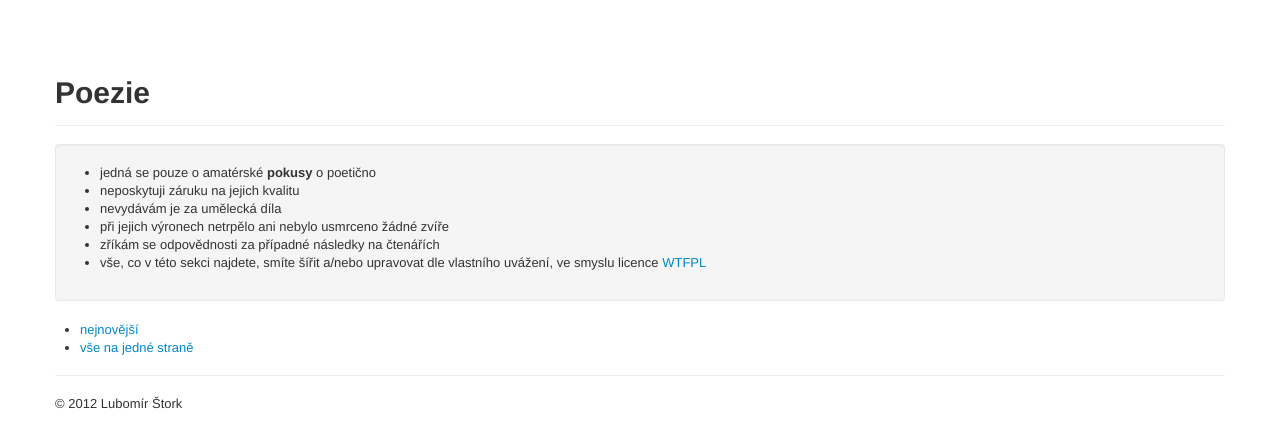
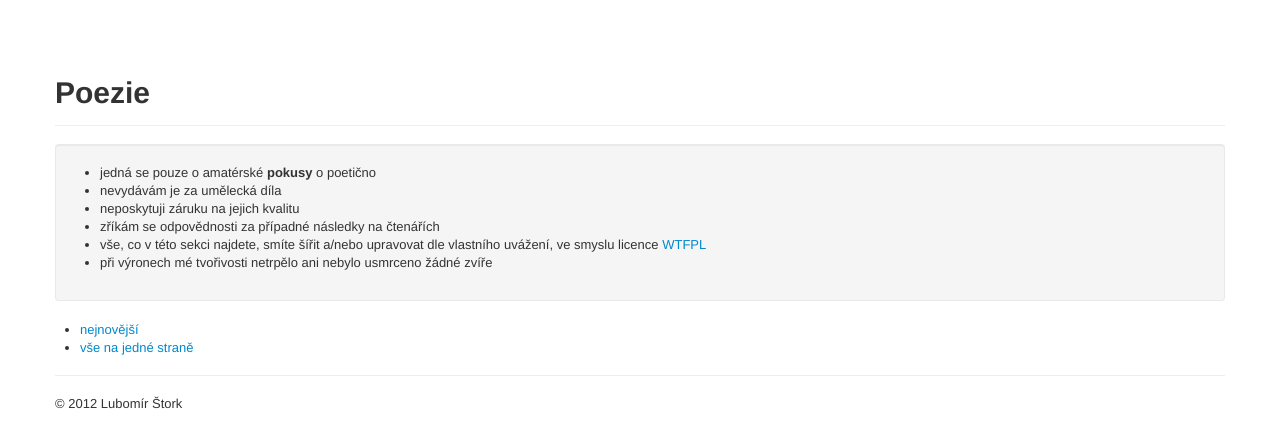
Before and after one commit to stork/stork.github.io, a Jekyll site: the page built from poetry/_posts/2007-12-31-index.html, in a window 1280 px wide. Shown: the top 448 px of the page. Built offline with Jekyll 4.4.1, drawn with Linux system fonts in a browser that asks for light colours.

Commit message:
tweak poetry index

```diff
--- a/poetry/_posts/2007-12-31-index.html
+++ b/poetry/_posts/2007-12-31-index.html
@@ -11,11 +11,11 @@ tags:
 <div class="well">
 	<ul>
 		<li>jedná se pouze o amatérské <strong>pokusy</strong> o poetično</li>
+		<li>nevydávám je za umělecká díla</li>
 		<li>neposkytuji záruku na jejich kvalitu</li>
-		<li>nevydávám je za umělecká díla</li>
-		<li>při jejich výronech netrpělo ani nebylo usmrceno žádné zvíře</li>
 		<li>zříkám se odpovědnosti za případné následky na čtenářích</li>
 		<li>vše, co v této sekci najdete, smíte šířit a/nebo upravovat dle vlastního uvážení, ve smyslu licence <a href="http://sam.zoy.org/wtfpl/">WTFPL</a></li>
+		<li>při výronech mé tvořivosti netrpělo ani nebylo usmrceno žádné zvíře</li>
 	</ul>
 </div>
 <div>
```
